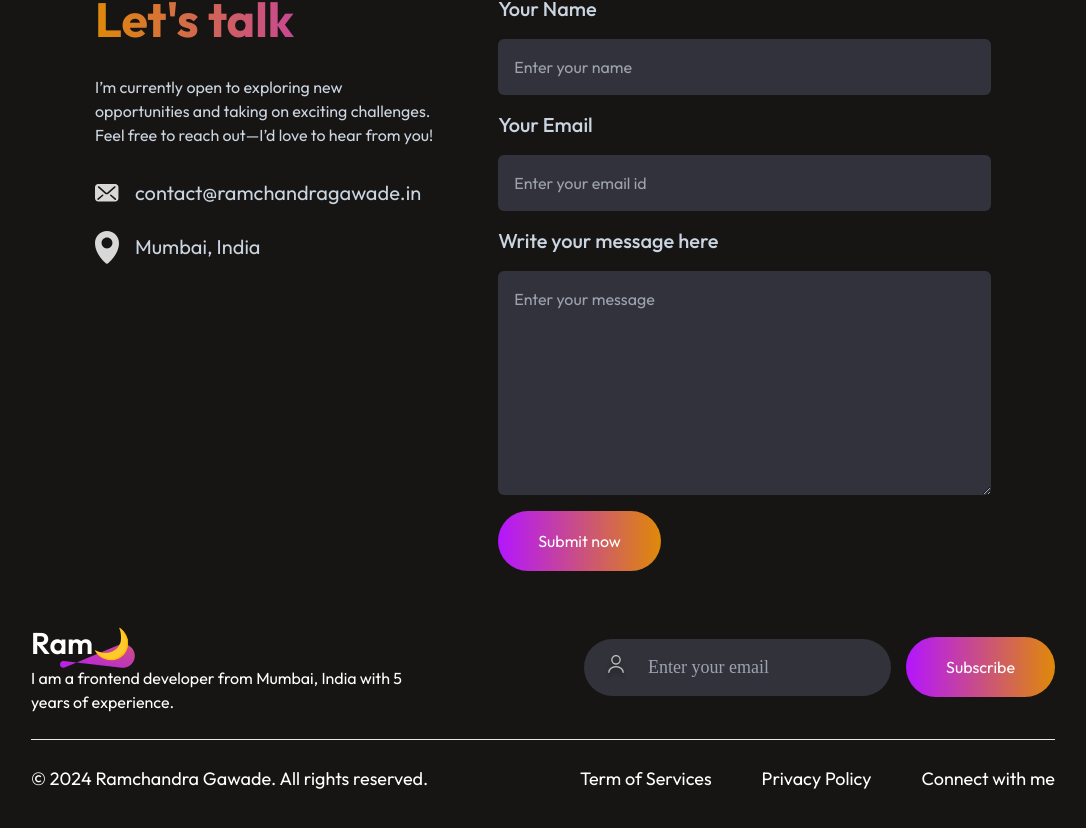
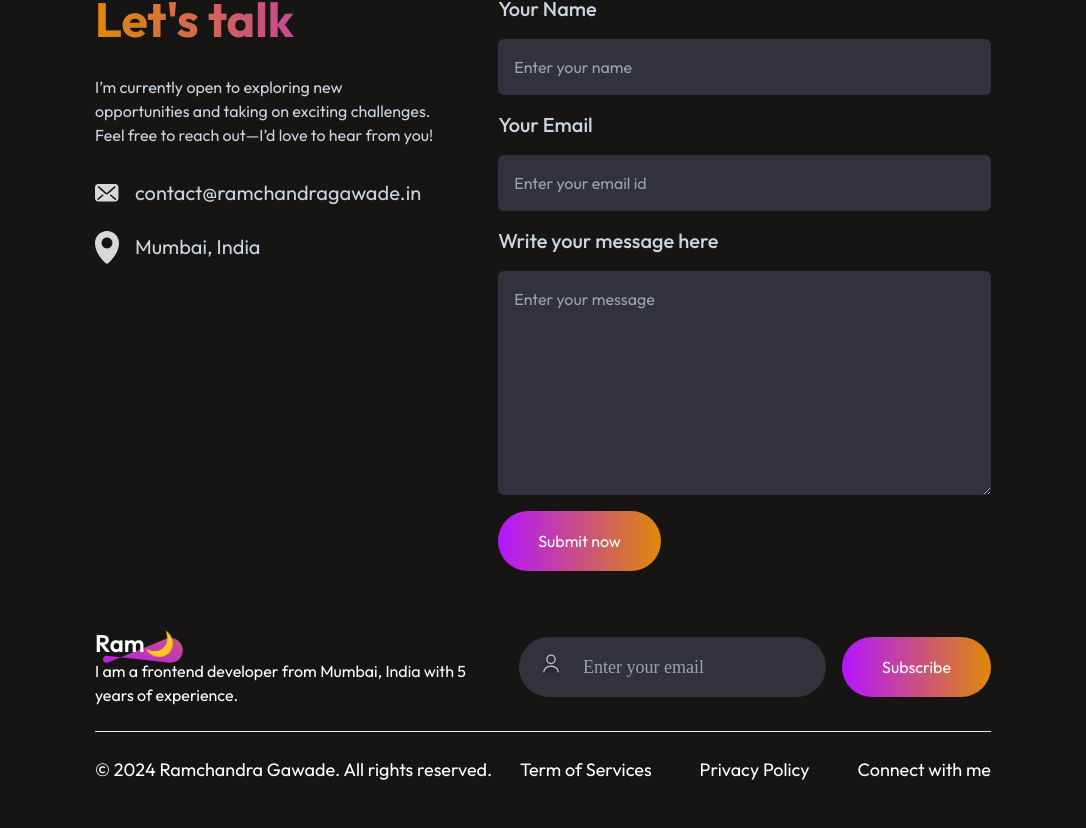
Before and after one commit to ramchandragawade/portfolio-react-css, a React (Vite) app: page / in a window 1280 px wide. Shown: the part 4457-5285 px from the top of the page, without its empty margins (97-1183 px from the left). Built offline with nearby package versions, Linux system fonts and the light colour scheme.

Commit message:
footer tw done

```diff
--- a/src/components/Footer/Footer.jsx
+++ b/src/components/Footer/Footer.jsx
@@ -2,38 +2,48 @@ import './Footer.css';
 import themePattern from '../../assets/theme_pattern.svg';
 import userIcon from '../../assets/user_icon.svg';
 import PatternBtn from '../Buttons/PatternBtn';
+import Logo from '../../components/Logo/Logo';
 
 const Footer = () => {
 	return (
-    <div className='footer'>
-        <div className="footer-top">
-            <div className="footer-top-left">
-                <div className="footer-logo-container">
-                    <div className="logo-cls">
-                    <p>Ram🌙</p><img src={themePattern} alt="Ramchandra" />
+		<div className="my-14 mx-[5%] lg:mx-[12%] xl:mx-[15%] flex flex-col gap-6">
+			<div className="flex flex-col gap-7 lg:gap-0 lg:flex-row lg:justify-between">
+				<div className="">
+					<div className="flex flex-col items-start justify-center">
+						<Logo />
 					</div>
+					<p className="text-base max-w-96">
+						I am a frontend developer from Mumbai, India with 5
+						years of experience.
+					</p>
 				</div>
-                <p>I am a frontend developer from Mumbai, India with 5 years of experience.</p>
-            </div>
-            <div className="footer-top-right">
-                <div className="footer-email-input">
-                    <img src={userIcon} alt="" />
-                    <input type="email" name='email-sub' id='email-sub' placeholder='Enter your email'/>
+				<div className="flex flex-row items-center gap-2 lg:gap-4">
+					<div className="flex flex-row gap-5 rounded-[50px] bg-[#32323B] py-3 px-3 max-w-52 lg:max-w-full lg:py-4 lg:px-5 hover:border-2">
+						<img src={userIcon} alt="" className='hidden lg:block'/>
+						<input
+							type="email"
+							name="email-sub"
+							id="email-sub"
+							placeholder="Enter your email"
+                            className='outline-none border-none text-base w-full lg:text-lg bg-transparent text-gray-400 font-[Outline]'
+						/>
 					</div>
 					<PatternBtn type={'subscribe'}>Subscribe</PatternBtn>
 				</div>
 			</div>
-        <hr />
-        <div className="footer-bottom">
-            <div className="footer-bottom-left">© 2024 Ramchandra Gawade. All rights reserved.</div>
-            <div className="footer-bottom-right">
+			<hr className="" />
+			<div className="flex flex-col-reverse mb-12 lg:mb-0 lg:flex-row justify-between text-lg">
+				<div className="">
+					© 2024 Ramchandra Gawade. All rights reserved.
+				</div>
+				<div className="flex flex-row gap-12 mb-12">
 					<p>Term of Services</p>
 					<p>Privacy Policy</p>
 					<p>Connect with me</p>
 				</div>
 			</div>
 		</div>
-  )
-}
+	);
+};
 
-export default Footer
+export default Footer;
--- a/src/components/Logo/Logo.jsx
+++ b/src/components/Logo/Logo.jsx
@@ -10,4 +10,4 @@ const Logo = ({className}) => {
   )
 }
 
-export default Logo
+export default Logo;
```
Lines whose indentation alone changed are shown as unchanged.
